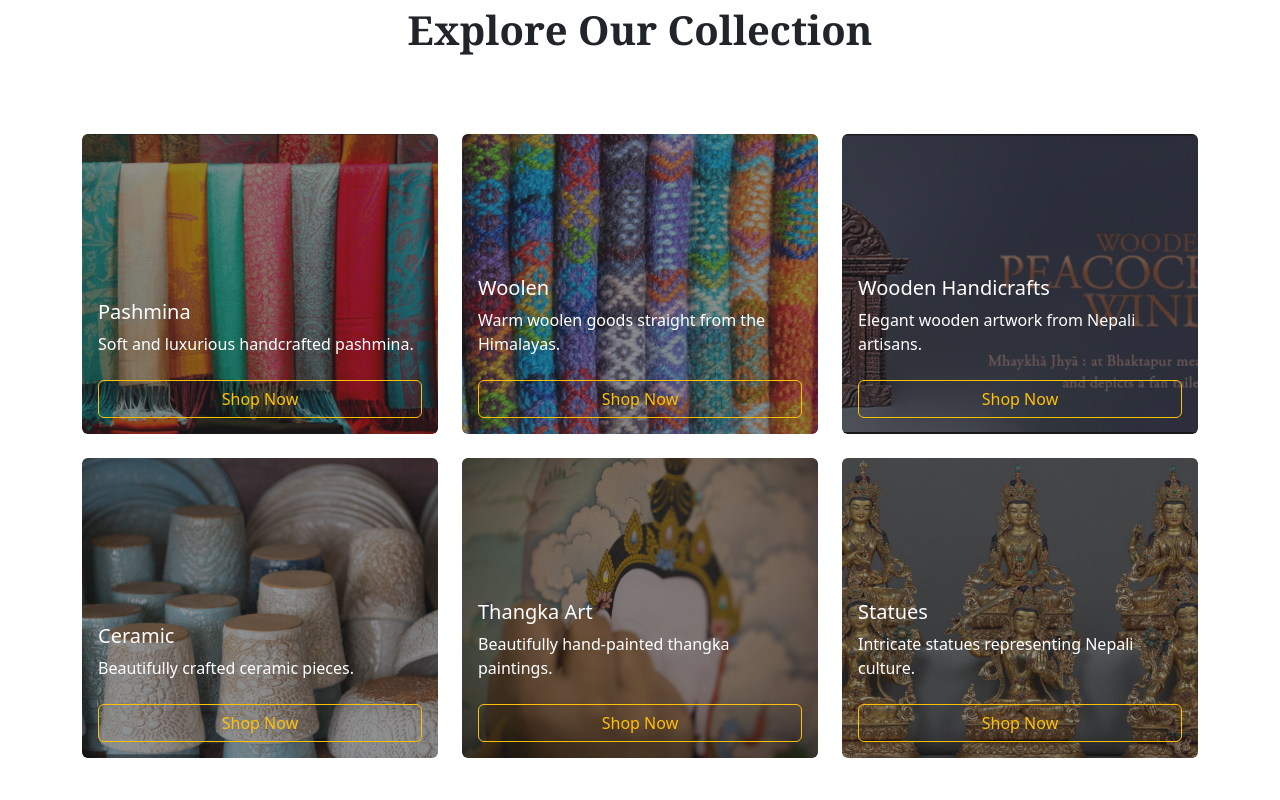
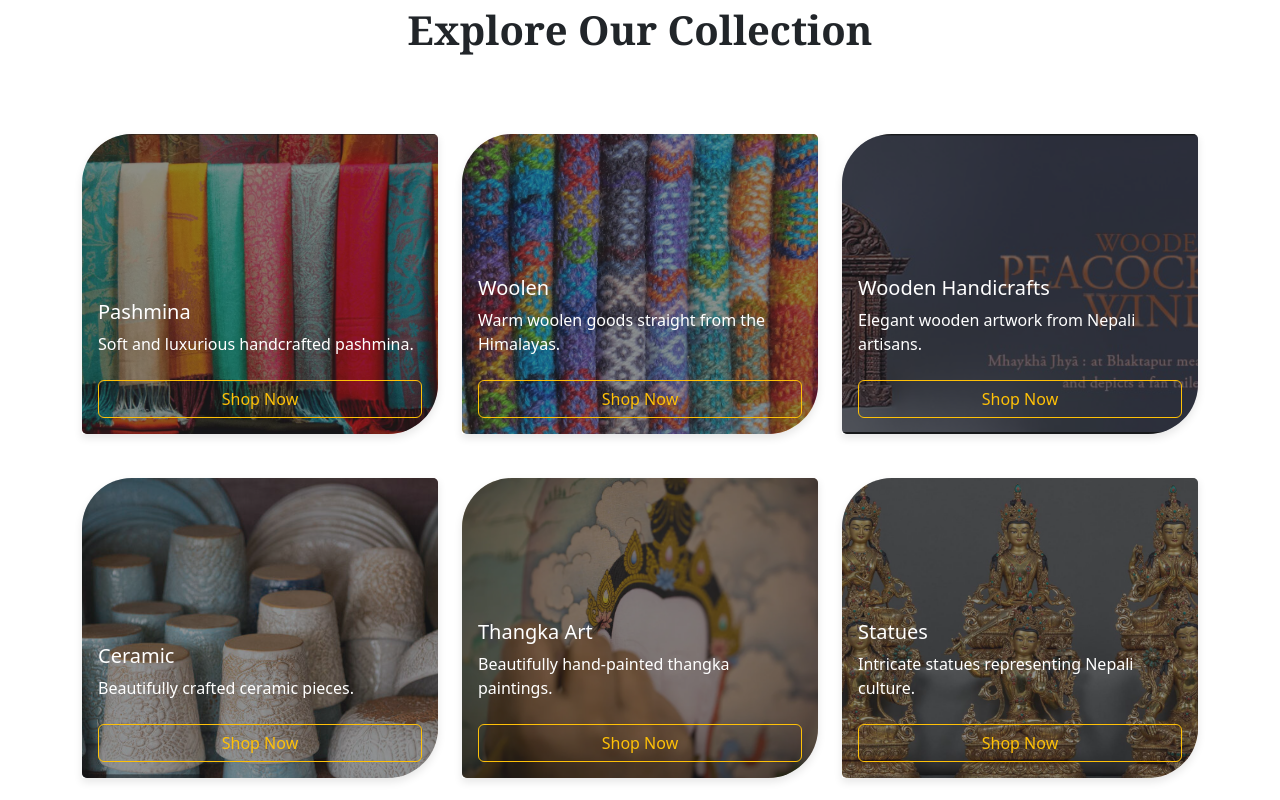
Before and after one commit to Prilaz/Dhukuti., a React (Vite) app in the folder Dhukuti.app/: page / in a window 1280 px wide. Shown: the part 700-1500 px from the top of the page. Built offline with nearby package versions, Linux system fonts and the light colour scheme.

Commit message:
design changes in explore

```diff
--- a/Dhukuti.app/src/App.css
+++ b/Dhukuti.app/src/App.css
@@ -7,7 +7,10 @@
 
 .explore-card {
   overflow: hidden;
-  border: none;
+  border: 10px solid transparent;
+  border-radius: 50px 0;
+  box-shadow: 0 4px 8px rgba(0, 0, 0, 0.1);
+  margin-bottom: 20px;
   position: relative;
   transition: transform 0.3s ease;
 }
--- a/Dhukuti.app/src/Components/HomeComponent/Explore.jsx
+++ b/Dhukuti.app/src/Components/HomeComponent/Explore.jsx
@@ -60,7 +60,7 @@ const Explore = () => {
           },
         ].map((item, index) => (
           <div className="col-md-4 mb-4" key={index}>
-            <div className="card explore-card text-white position-relative overflow-hidden border-0">
+            <div className="card explore-card text-white position-relative overflow-hidden border-0 ">
               <img
                 src={item.src}
                 className="card-img"
```
